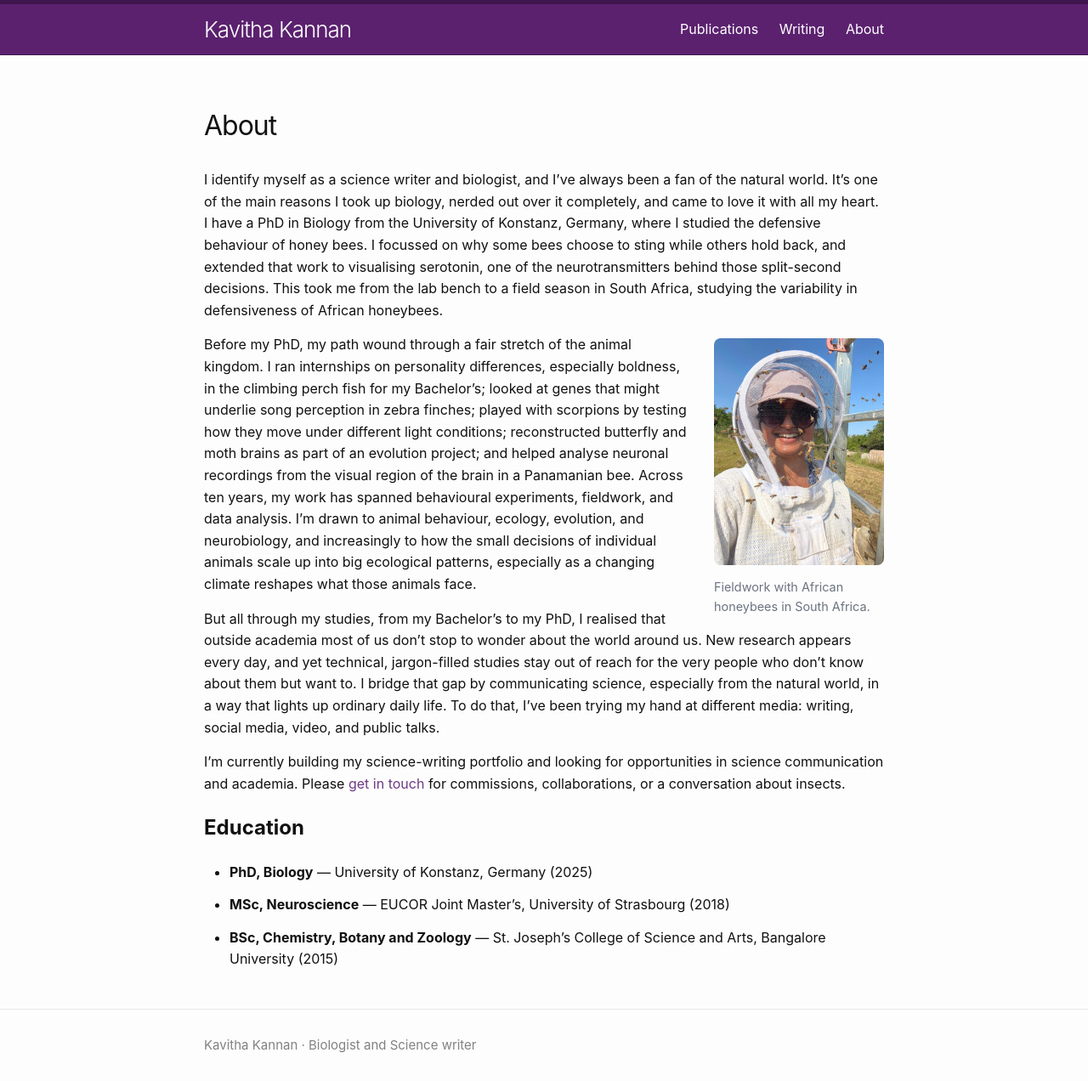
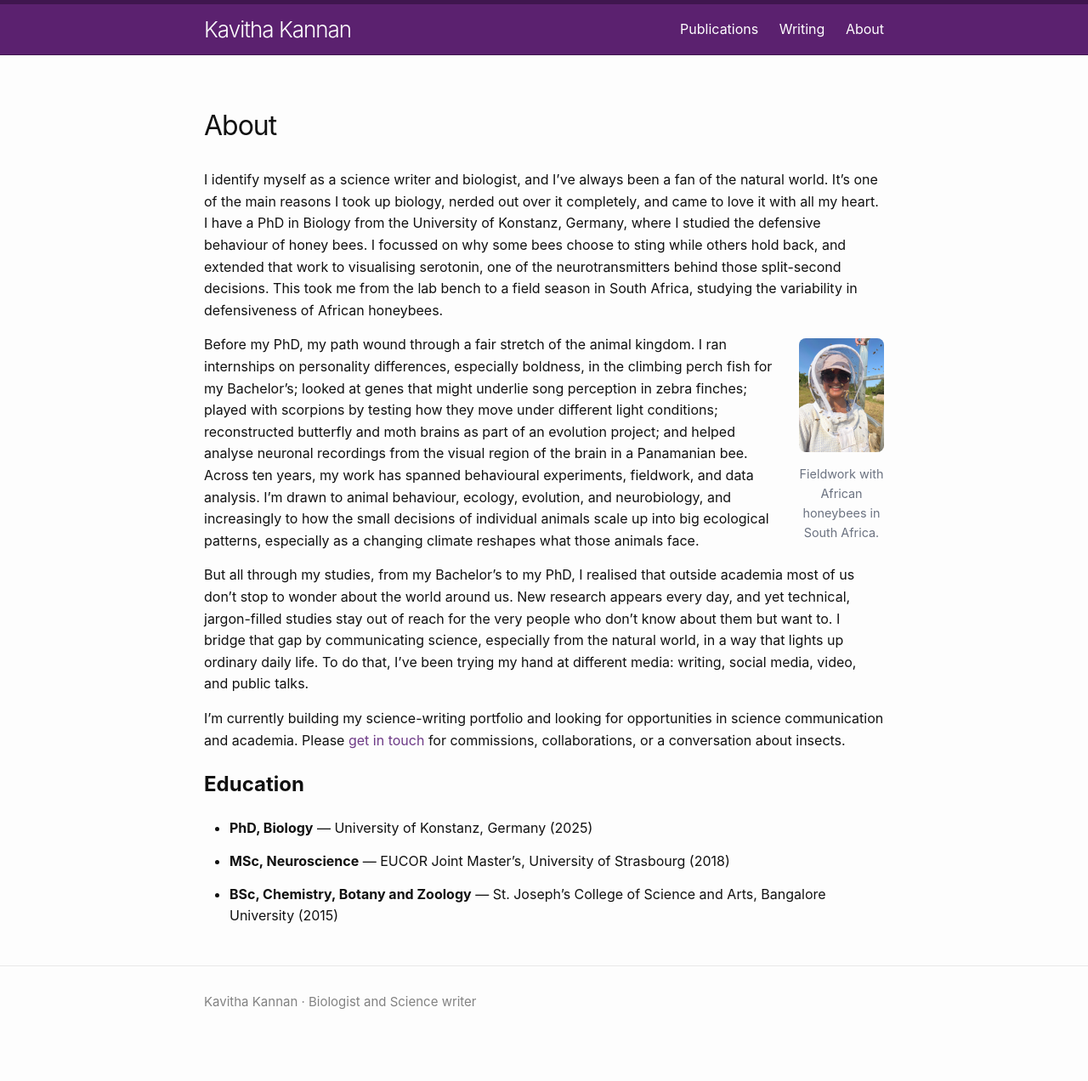
Before and after one commit to buzzingkavs/buzzingkavs.github.io, a Jekyll site: the page built from about.markdown, in a window 1280 px wide. Shown: the whole page at 85% size. Built offline with Jekyll 4.4.1, drawn with Linux system fonts in a browser that asks for light colours; after the commit the page ends 1221 px from its top, so only the background shows below that.

Commit message:
Adjust image size and caption in about.markdown
Updated image size and caption alignment in the about section.

```diff
--- a/about.markdown
+++ b/about.markdown
@@ -5,9 +5,10 @@ permalink: /about/
 ---
 I identify myself as a science writer and biologist, and I've always been a fan of the natural world. It's one of the main reasons I took up biology, nerded out over it completely, and came to love it with all my heart. I have a PhD in Biology from the University of Konstanz, Germany, where I studied the defensive behaviour of honey bees. I focussed on why some bees choose to sting while others hold back, and extended that work to visualising serotonin, one of the neurotransmitters behind those split-second decisions. This took me from the lab bench to a field season in South Africa, studying the variability in defensiveness of African honeybees.
 
-<figure style="max-width:200px; float:right; margin:0.3rem 0 1rem 1.5rem;">
+<figure style="max-width:100px; float:right; margin:0.3rem 0 1rem 1.5rem;">
 <img src="/images/kavitha_bees.jpeg" alt="Fieldwork in South Africa" style="width:100%; height:auto; border-radius:8px;">
-<figcaption style="font-size:0.9rem; color:#6b7280; margin-top:0.4rem;">Fieldwork with African honeybees in South Africa.</figcaption>
+<figcaption style="font-size:0.9rem; color:#6b7280; margin-top:0.4rem; text-align:center;">Fieldwork with African honeybees in South Africa.
+</figcaption>
 </figure>
 
 Before my PhD, my path wound through a fair stretch of the animal kingdom. I ran internships on personality differences, especially boldness, in the climbing perch fish for my Bachelor's; looked at genes that might underlie song perception in zebra finches; played with scorpions by testing how they move under different light conditions; reconstructed butterfly and moth brains as part of an evolution project; and helped analyse neuronal recordings from the visual region of the brain in a Panamanian bee. Across ten years, my work has spanned behavioural experiments, fieldwork, and data analysis. I'm drawn to animal behaviour, ecology, evolution, and neurobiology, and increasingly to how the small decisions of individual animals scale up into big ecological patterns, especially as a changing climate reshapes what those animals face.
```
